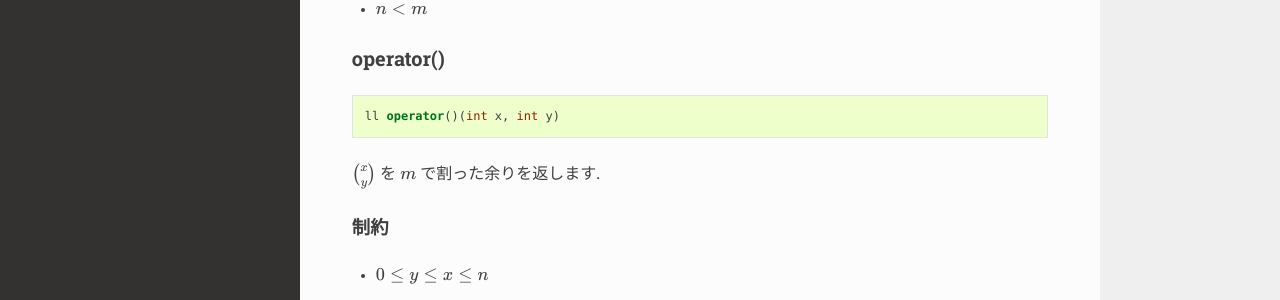
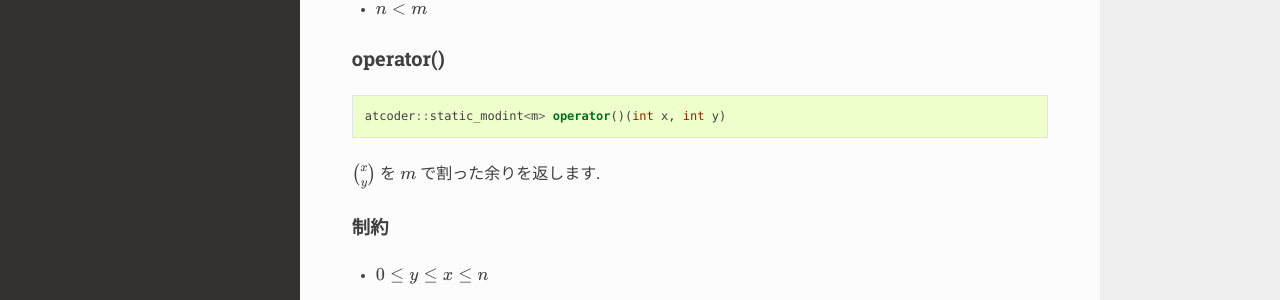
Before and after one commit to prfss/aclib-cpp, a Sphinx documentation site: the page built from doc/combination.rst, in a window 1280 px wide and 1152 px high. Shown: the part 712-1012 px from the top of the window. Built offline with Sphinx 7.4.7 and the Read the Docs theme 2.0.0, drawn with Linux system fonts in a browser that asks for light colours.

Commit message:
operator() return atcoder::static_modint

```diff
--- a/doc/combination.rst
+++ b/doc/combination.rst
@@ -31,7 +31,7 @@ operator()
 ==========
 .. code-block:: cpp
 
- ll operator()(int x, int y)
+ atcoder::static_modint<m> operator()(int x, int y)
 
 :math:`\binom{x}{y}` を :math:`m` で割った余りを返します.
 
```
Also changed, not shown: 1 other file.
